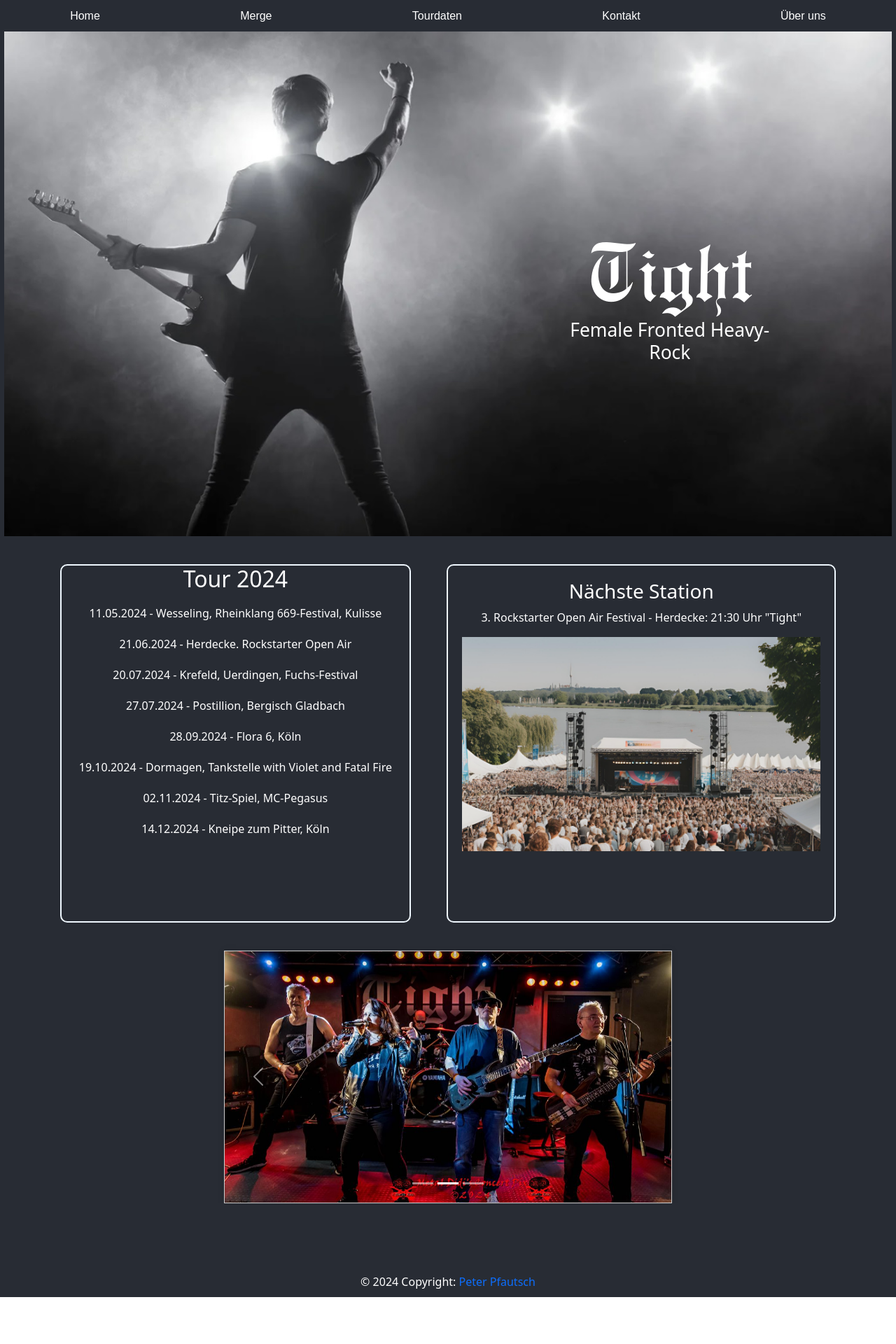
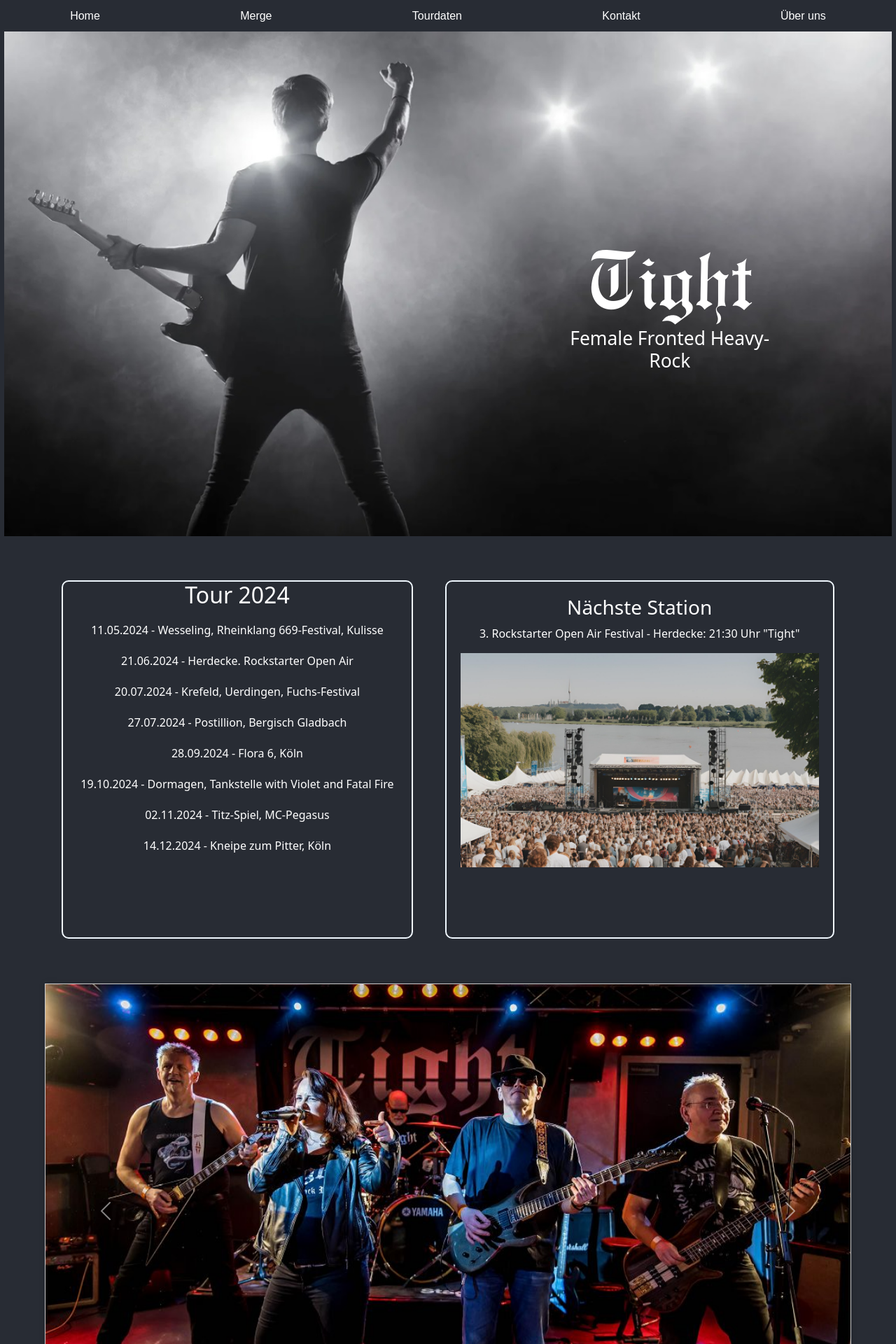
Before and after one commit to M1roel/tight-rock, a React (Create React App) app: page / in a window 1280 px wide. Shown: the top 1920 px of the page at 70% size. Before the commit the page ends 1853 px from the top, so only its background shows below. Built offline with nearby package versions, Linux system fonts and the light colour scheme.

Commit message:
Verhaeltniss zwischen Seitenabstand Tour und Carousel Container zum Browserfenster angeglichen

```diff
--- a/src/styles/App.css
+++ b/src/styles/App.css
@@ -57,7 +57,7 @@
   width: 99vw; /* Breite des Bildes auf 100% der Viewport-Breite setzen */
   height: auto; /* Automatische Anpassung der Höhe */
   margin-top: 0px; /* Oberen Abstand auf 0 setzen */
-  margin-bottom: 40px; /* Unteren Abstand */
+  margin-bottom: 5%; /* Unteren Abstand */
 }
 
 /* Body CSS */
@@ -71,7 +71,9 @@
 .Tour-main {
   display: flex; /* Aktiviert Flexbox */
   justify-content: center; /* Zentriert den Inhalt horizontal */
-  margin-bottom: 40px;
+  margin-bottom: 5%;
+  margin-left: 5%; /* Linker Abstand */
+  margin-right: 5%; /* Rechter Abstand */
 }
 
 .Tour-container {
@@ -131,11 +133,13 @@
 /* Carousel CSS */
 
 .Carousel-container {
-  width: 50%; /* Breite des Containers auf 50% des Elternelements setzen */
+  width: 90%; /* Breite des Containers auf 50% des Elternelements setzen */
   margin: auto; /* Zentriert den Container horizontal */
   background-color: #282c34; /* Hintergrundfarbe */
   border: 1px solid #ccc; /* Rand um den Container */
   box-shadow: 0px 0px 10px rgba(0, 0, 0, 0.1); /* Schatten um den Container */
+  margin-left: 5%; /* Linker Abstand */
+  margin-right: 5%; /* Rechter Abstand */
 }
 
 /* Footer CSS */
```
